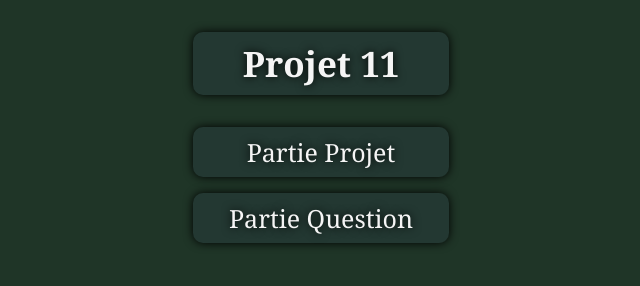
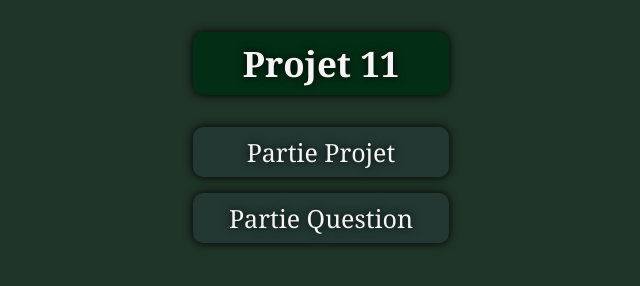
Before and after one commit to mr-anas-coder/projets, a plain HTML site: page projet11.html in a window 1280 px wide. Shown: the whole page, without its empty margins (319-959 px from the left). Drawn offline with Linux system fonts and the light colour scheme.

Commit message:
Add files via upload

```diff
--- a/projet11bis.css
+++ b/projet11bis.css
@@ -18,7 +18,7 @@ h1 {
     width: 20%;
     font-size: 35px;
     margin-top: 2rem;
-    background: #233832;
+    background: #032e15;
     box-shadow: 0 0 10px black;
     text-shadow: 0 0 10px black;
     padding: 0.5rem;
--- a/projet12.css
+++ b/projet12.css
@@ -18,7 +18,7 @@ h1 {
     width: 20%;
     font-size: 35px;
     margin-top: 2rem;
-    background: #233832;
+    background: #032e15;
     box-shadow: 0 0 10px black;
     text-shadow: 0 0 10px black;
     padding: 0.5rem;
--- a/projet14.css
+++ b/projet14.css
@@ -18,7 +18,7 @@ h1 {
     width: 20%;
     font-size: 35px;
     margin-top: 2rem;
-    background: #233832;
+    background: #032e15;
     box-shadow: 0 0 10px black;
     text-shadow: 0 0 10px black;
     padding: 0.5rem;
--- a/projet15.css
+++ b/projet15.css
@@ -18,7 +18,7 @@ h1 {
     width: 20%;
     font-size: 35px;
     margin-top: 2rem;
-    background: #233832;
+    background: #032e15;
     box-shadow: 0 0 10px black;
     text-shadow: 0 0 10px black;
     padding: 0.5rem;
```
